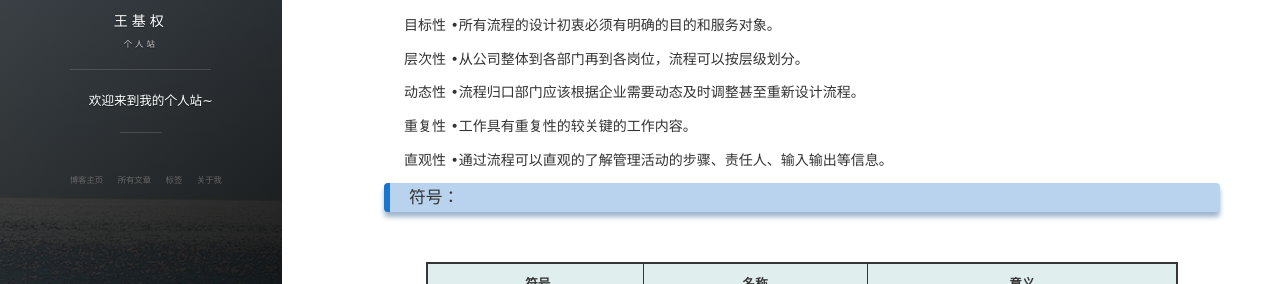
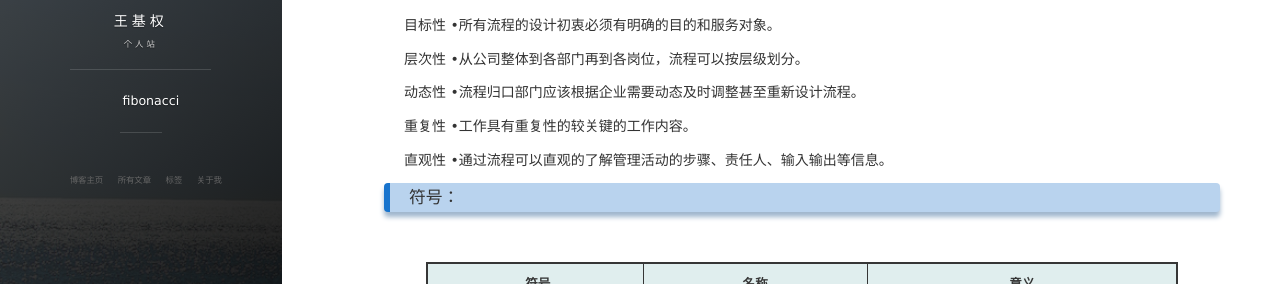
Before and after one commit to feibo2011/feibo2011.github.io, a Jekyll site: the page built from _posts/2019-07-18-绘画流程图.md, in a window 1280 px wide and 900 px high. Shown: the part 415-699 px from the top of the window. Built offline with Jekyll 4.4.1, drawn with Linux system fonts in a browser that asks for light colours; nearby versions of some CDN libraries; our own code applies the rules of GitHub Pages for plain Markdown files; comment, search, counter and statistics services are not loaded; some of the changed text lies outside the part shown.

Commit message:
fibonacci

```diff
--- a/_config.yml
+++ b/_config.yml
@@ -1,11 +1,11 @@
 # Basic
 title: 王基权
 subtitle: 个人站
-description: 欢迎来到我的个人站~
+description: fibonacci
 # 头像里面的标题
-avatarTitle: thinker
+avatarTitle: wangdu
 # 头像里面的描述
-avatarDesc: Linux
+avatarDesc: wangdu007
 url: "https://feibo2011.github.io"
 
 # Comment
@@ -16,7 +16,7 @@ comment:
 
 # Social
 social:
-    weibo: www.weibo.com/feibo2011
+    weibo: feibo2011
     github: feibo2011
     # zhihu: panpanleopard
     # juejin: xxx
@@ -28,8 +28,8 @@ social:
 # 百度统计
 # 使用博客模板请去掉或者更换 id
 baidu:
-    id: 7bb78b1f3c28e9a82b9687eedae7cec2
-
+    id: 7023409cdcb0bc66233ac6a6b7f11704
+#问好后面的
 
 # 《----------------- 上面的信息修改成你自己的 ---------------------------》
 #
--- a/_posts/2019-07-18-绘画流程图.md
+++ b/_posts/2019-07-18-绘画流程图.md
@@ -52,4 +52,4 @@ def：流程是一项活动或一系列连续有规律的事项或行为进行
 
 
 
-![we char流程图](./we char流程图.png)
+![we char流程图](/images/we char流程图.png)
```
Also changed, not shown: _posts/2019-07-18-绘画思维导图.md (+3 -1 lines), 2 other files.
